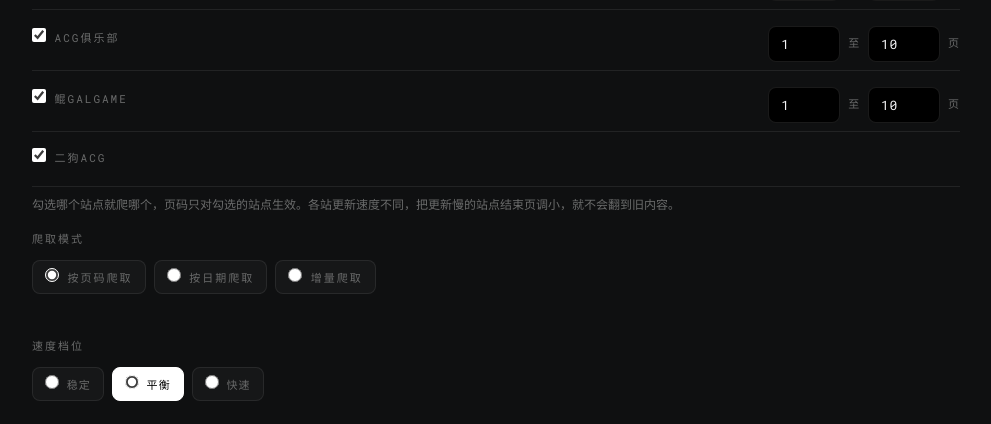
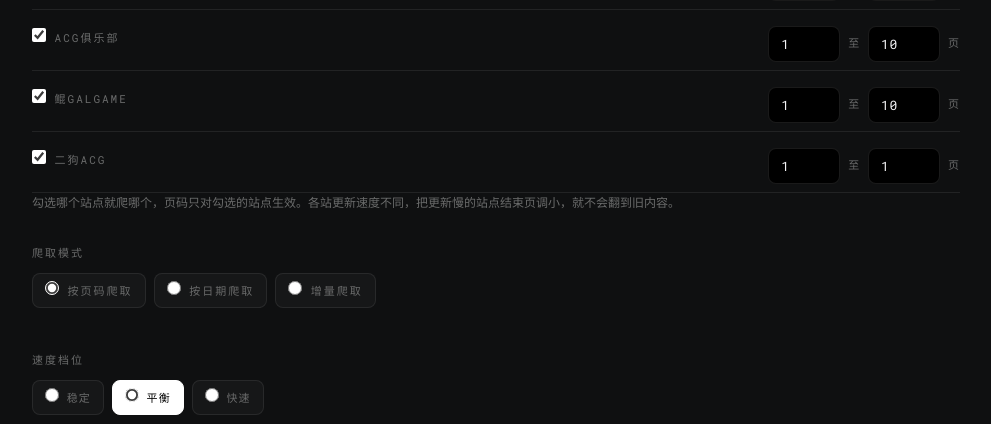
Before and after one commit to TKPORL/Tsinhohypqgj, a Flask app: page / in a window 1280 px wide. Shown: the part 402-826 px from the top of the page, without its empty margins (248-1239 px from the left). Run offline with Flask 3, Linux system fonts and the light colour scheme; parts of the project's set-up code (start-up, migrations or seed data) failed here and were passed over; some web fonts are replaced.

Commit message:
修复白屏根因: 二狗站点行HTML缺页码区间且少闭合div, 致其余面板嵌进panel-crawl被隐藏; 同时移除白屏排查用的诊断脚本

```diff
--- a/acg_crawler/templates/index.html
+++ b/acg_crawler/templates/index.html
@@ -4,23 +4,7 @@
     <meta charset="UTF-8">
     <meta name="viewport" content="width=device-width, initial-scale=1.0">
     <title>ACG黄油资源聚合爬取工具</title>
-    <script>
-    (function(){
-      function show(txt){
-        var d = document.getElementById('__errbar');
-        if(!d){ d = document.createElement('div'); d.id='__errbar';
-          d.style.cssText='position:fixed;top:0;left:0;right:0;z-index:99999;background:#c00;color:#fff;font:13px monospace;padding:8px;white-space:pre-wrap;max-height:40%;overflow:auto;';
-          (document.body||document.documentElement).appendChild(d); }
-        d.textContent += txt + '\n';
-      }
-      window.addEventListener('error', function(e){
-        show('ERR: ' + e.message + ' @' + String(e.filename||'').slice(-16) + ':' + e.lineno);
-      });
-      window.addEventListener('unhandledrejection', function(e){
-        show('REJ: ' + e.reason);
-      });
-    })();
-    </script>
+
     <link rel="preconnect" href="https://fonts.googleapis.com">
     <link rel="preconnect" href="https://fonts.gstatic.com" crossorigin>
     <link rel="stylesheet" href="https://fonts.googleapis.com/css2?family=Playfair+Display:wght@300;400&family=Geist:wght@300;400;500&family=Roboto+Mono:wght@400;500&family=Noto+Serif+SC:wght@300;400&display=swap">
@@ -103,6 +87,13 @@
                         </div>
                         <div class="site-page-row">
                             <label class="checkbox-label"><input type="checkbox" value="2gou" checked> 二狗ACG</label>
+                            <span class="site-page-range">
+                                <input type="number" class="site-start" value="1" min="1" max="999" title="起始页">
+                                <span>至</span>
+                                <input type="number" class="site-end" value="1" min="1" max="999" title="结束页">
+                                <span>页</span>
+                            </span>
+                        </div>
                     </div>
                     <p class="help-text" id="siteHelp">勾选哪个站点就爬哪个，页码只对勾选的站点生效。各站更新速度不同，把更新慢的站点结束页调小，就不会翻到旧内容。</p>
                 </div>
```
